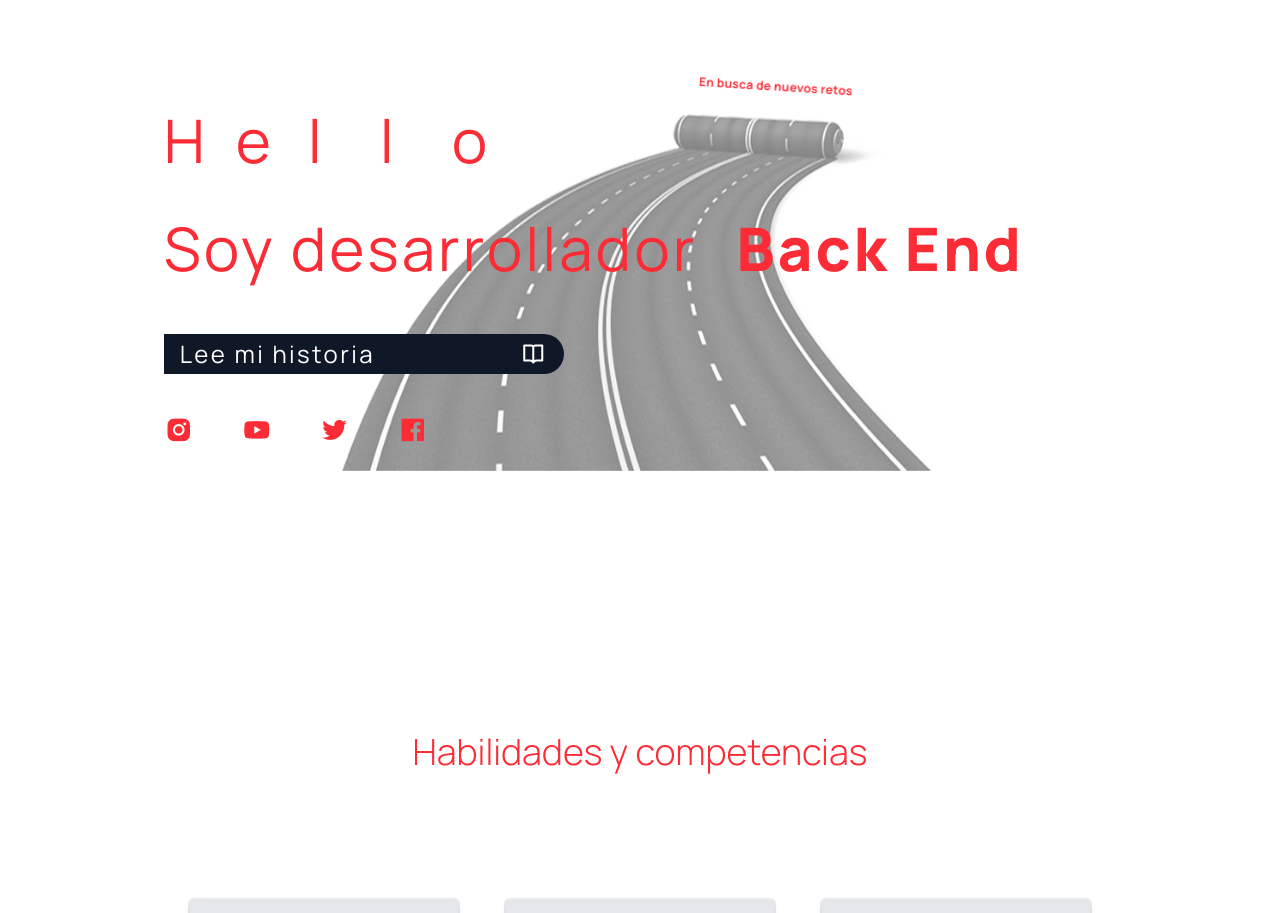
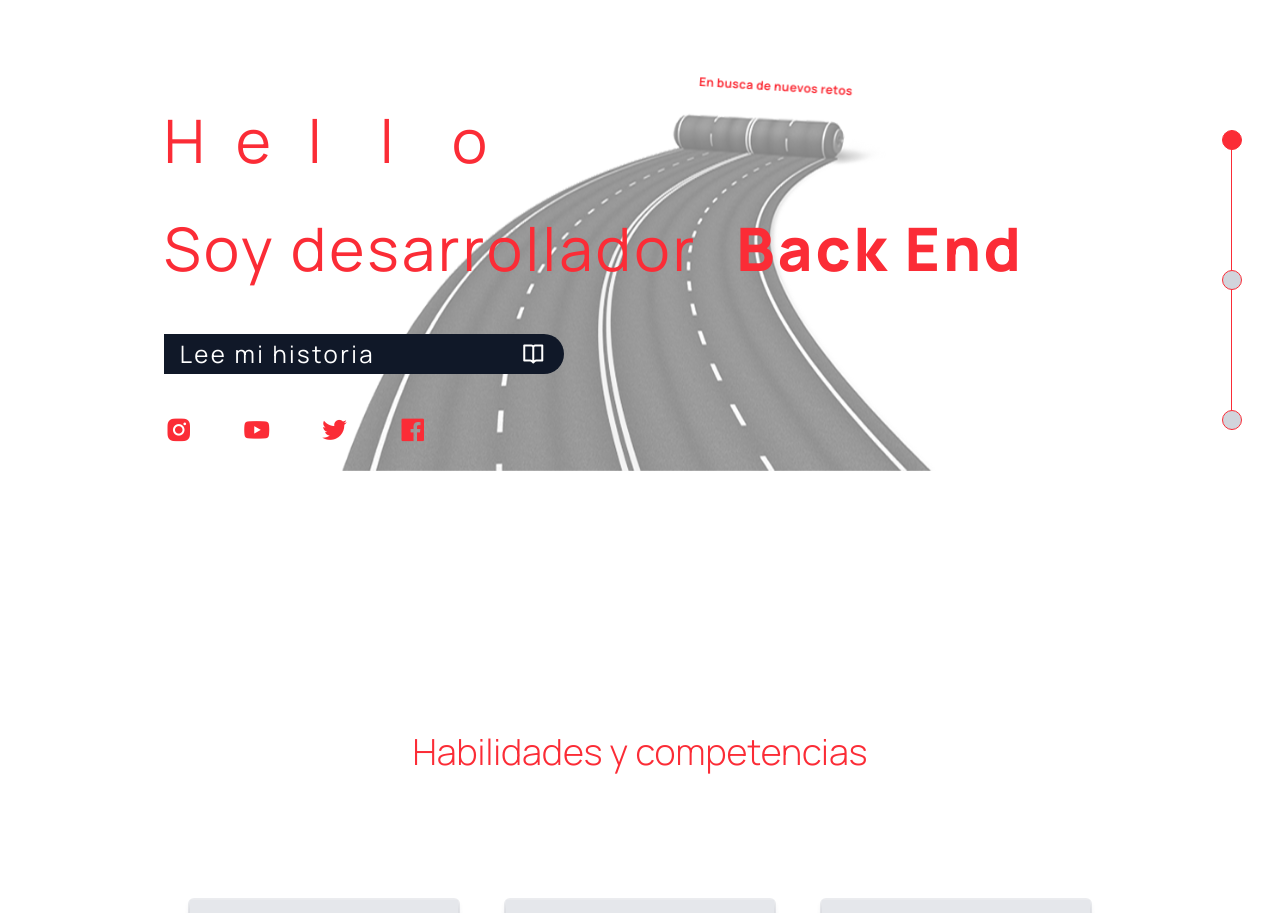
Before and after one commit to fgp4321/Portfolio, a React (Vite) app: page / in a window 1280 px wide. Shown: the part 120-1033 px from the top of the page. Built offline with nearby package versions, Linux system fonts and the light colour scheme.

Commit message:
seccion navegacion lateral

```diff
--- a/src/components/Contact.jsx
+++ b/src/components/Contact.jsx
@@ -1,4 +1,6 @@
 import React from 'react'
+import NavigationCircles from './NavigationCircles'
+
 
 const Contact = () => {
   return (
@@ -9,6 +11,7 @@ const Contact = () => {
         <textarea placeholder="Mensaje" className='md:w-[500px] w-[300px] h-13 pl-3 text-lg outline-0 border border-red-500 dark:border-yellow-500 placeholder-gray-600 dark:placeholder-yellow-500/50 min-h-[100px] max-h-[200px] resize-y p-3 transition-colors duration-500'></textarea>
         <input type="submit" value='Enviar' className='md:w-[500px] w-[300px] h-13 pl-3 text-lg outline-0 bg-red-500 dark:bg-yellow-500 text-white dark:text-gray-900 uppercase font-extrabold cursor-pointer tracking-wide shadow-md shadow-gray-700/20 transition-colors duration-500' />
       </form>
+      <NavigationCircles section="contact"/>
     </div>
   )
 }
--- a/src/components/Hero.jsx
+++ b/src/components/Hero.jsx
@@ -1,5 +1,6 @@
 import React, { useEffect, useState } from 'react'
 import Navbar from './Navbar'
+import NavigationCircles from './NavigationCircles'
 import { letters, professionTexts, aboutText, socialIcons } from '../data/index'
 
 const Hero = () => {
@@ -53,6 +54,7 @@ const Hero = () => {
           </div>
         </div>
       </div>
+      <NavigationCircles section="home"/>
     </div>
   )
 }
--- /dev/null
+++ b/src/components/NavigationCircles.jsx
@@ -0,0 +1,13 @@
+import React from 'react'
+
+const NavigationCircles = ({section}) => {
+  return (
+    <div className='h-[300px] w-[1px] bg-red-500 dark:bg-yellow-500 absolute right-12 flex flex-col justify-between items-center transition-colors duration-500'>
+        <div className={`w-5 aspect-square border border-red-500 dark:border-yellow-500 rounded-full bg-gray-300 transition-colors duration-500 ${section === "home" ? "bg-red-500 dark:bg-yellow-500" : "bg-gray-300"}`}></div>
+        <div className={`w-5 aspect-square border border-red-500 dark:border-yellow-500 rounded-full bg-gray-300 transition-colors duration-500 ${section === "services" ? "bg-red-500 dark:bg-yellow-500" : "bg-gray-300"}`}></div>
+        <div className={`w-5 aspect-square border border-red-500 dark:border-yellow-500 rounded-full bg-gray-300 transition-colors duration-500 ${section === "contact" ? "bg-red-500 dark:bg-yellow-500" : "bg-gray-300"}`}></div>
+    </div>
+  )
+}
+
+export default NavigationCircles
--- a/src/components/Services.jsx
+++ b/src/components/Services.jsx
@@ -1,5 +1,7 @@
 import React, {useState, useEffect} from 'react'
 import { skillCards } from '../data/index'
+import NavigationCircles from './NavigationCircles'
+
 
 const Services = () => {
   const [hoveredCardIndex, setHoveredCardIndex] = useState(null)
@@ -55,6 +57,7 @@ const Services = () => {
             </div>
         ))}
       </div>
+      <NavigationCircles section="services"/>
     </div>
   )
 }
```
